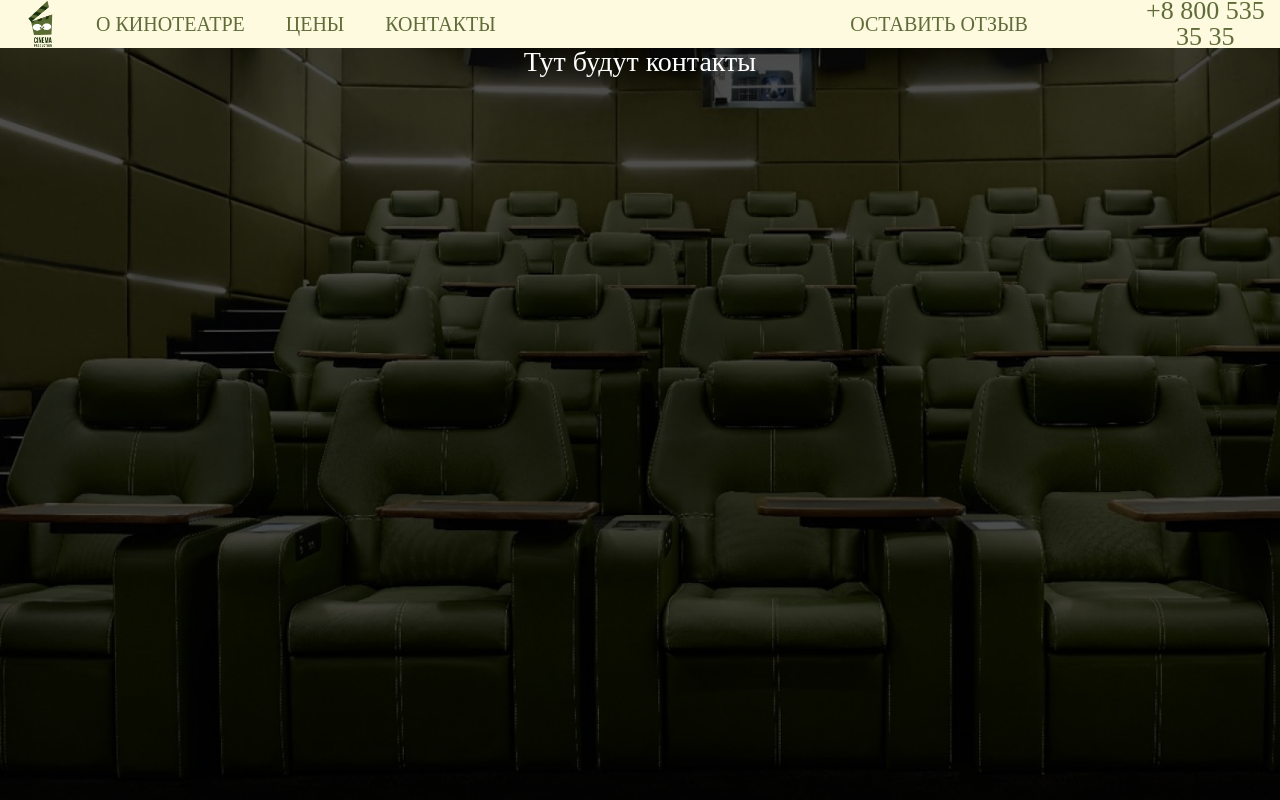
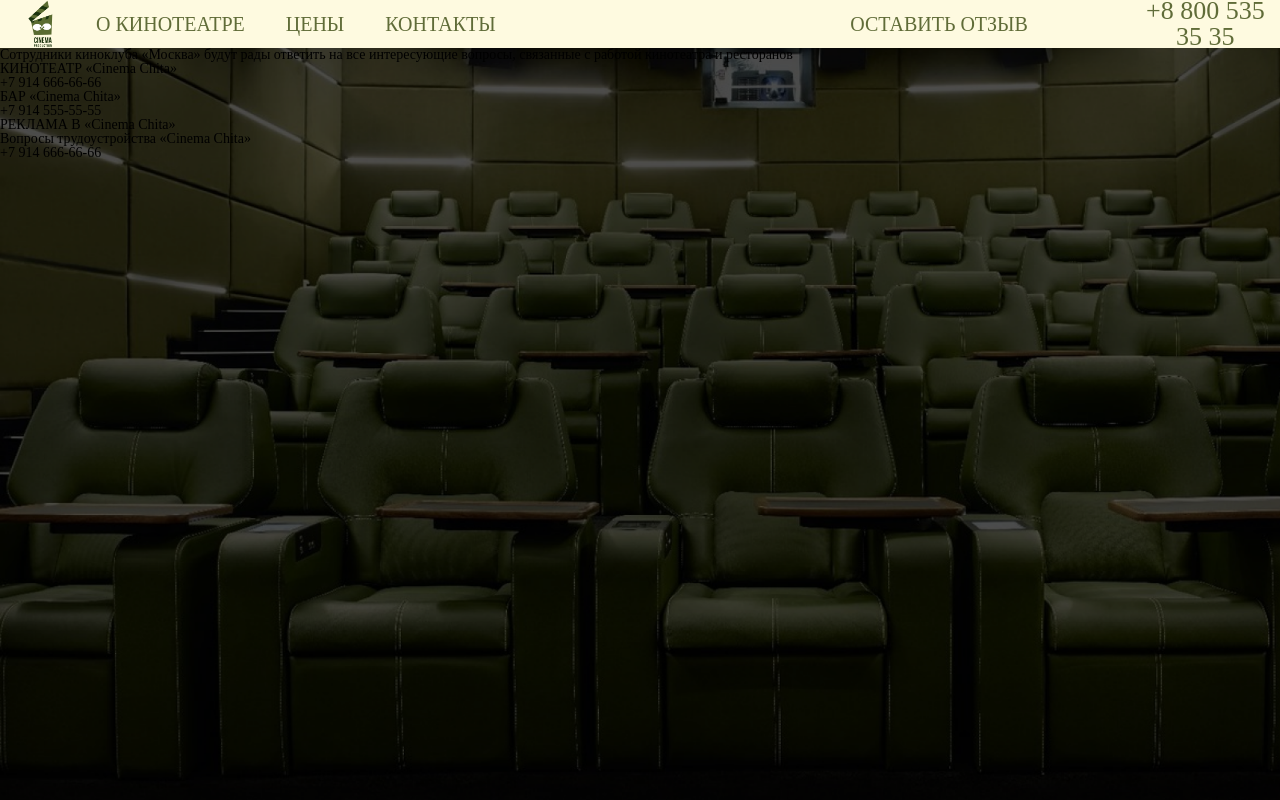
Before and after one commit to youngmiracle/Cinema-project, a React (Create React App) app: page / in a window 1280 px wide. Both pictures are taken after a click on the button "КОНТАКТЫ". Built offline with nearby package versions, Linux system fonts and the light colour scheme.

Commit message:
Add Contacts, specifically add Object for aside

```diff
--- a/src/components/pages/Contacts/Contacts.jsx
+++ b/src/components/pages/Contacts/Contacts.jsx
@@ -1,15 +1,55 @@
 import './contacts.css'
 
 
+const asideInformation = [
+    {
+        title: "КИНОТЕАТР",
+        number: '+7 914 666-66-66',
+        hrefMail: "mailto:kinoteatr@cinema.chita",
+        mail: 'kinoteatr@cinema.chita',
+        key: 1
+    },
+    {
+        title: "БАР",
+        number: '+7 914 555-55-55',
+        hrefMail: "mailto:bar@cinema.chita",
+        mail: 'bar@cinema.chita',
+        key: 2
+    },
+    {
+        title: "РЕКЛАМА В",
+        hrefMail: "mailto:marketing@cinema.chita",
+        mail: 'marketing@cinema.chita',
+        key: 3
+    },
+    {
+        title: "Вопросы трудоустройства",
+        number: '+7 914 666-66-66',
+        hrefMail: "mailto:kinoteatr@cinema.chita",
+        mail: 'kinoteatr@cinema.chita',
+        key: 4
+    }
+]
+
 export function ContactsPage (){
-
     return(
         <section className="contactsSection">
-            <h1 style={{
-                textAlign: 'center',
-                color: 'white',
-                fontSize: '28px'
-            }}>Тут будут контакты</h1>
+            <h2 className='contactsSection__title'>Сотрудники киноклуба «Москва» будут рады ответить на все интересующие вопросы, связанные с работой кинотеатра и ресторанов</h2>
+            <section>
+            {
+                asideInformation.map((asideInf) => {
+                return(
+                        <article className="contacts__article" key={asideInf.key}>
+                        <aside className="contacts__aside">
+                            <p className="contacts__title">{asideInf.title} &laquo;Cinema Chita&raquo;</p>
+                            <p className="contacts__number">{asideInf.number}</p>
+                            <a className="contacts__mail" href={asideInf.hrefMail}></a>
+                        </aside>
+                    </article>
+                )}
+                )
+            }
+            </section>
         </section>
     )
 }
```
Also changed, not shown: 1 other file (tests, documents, lock files or other folders).
